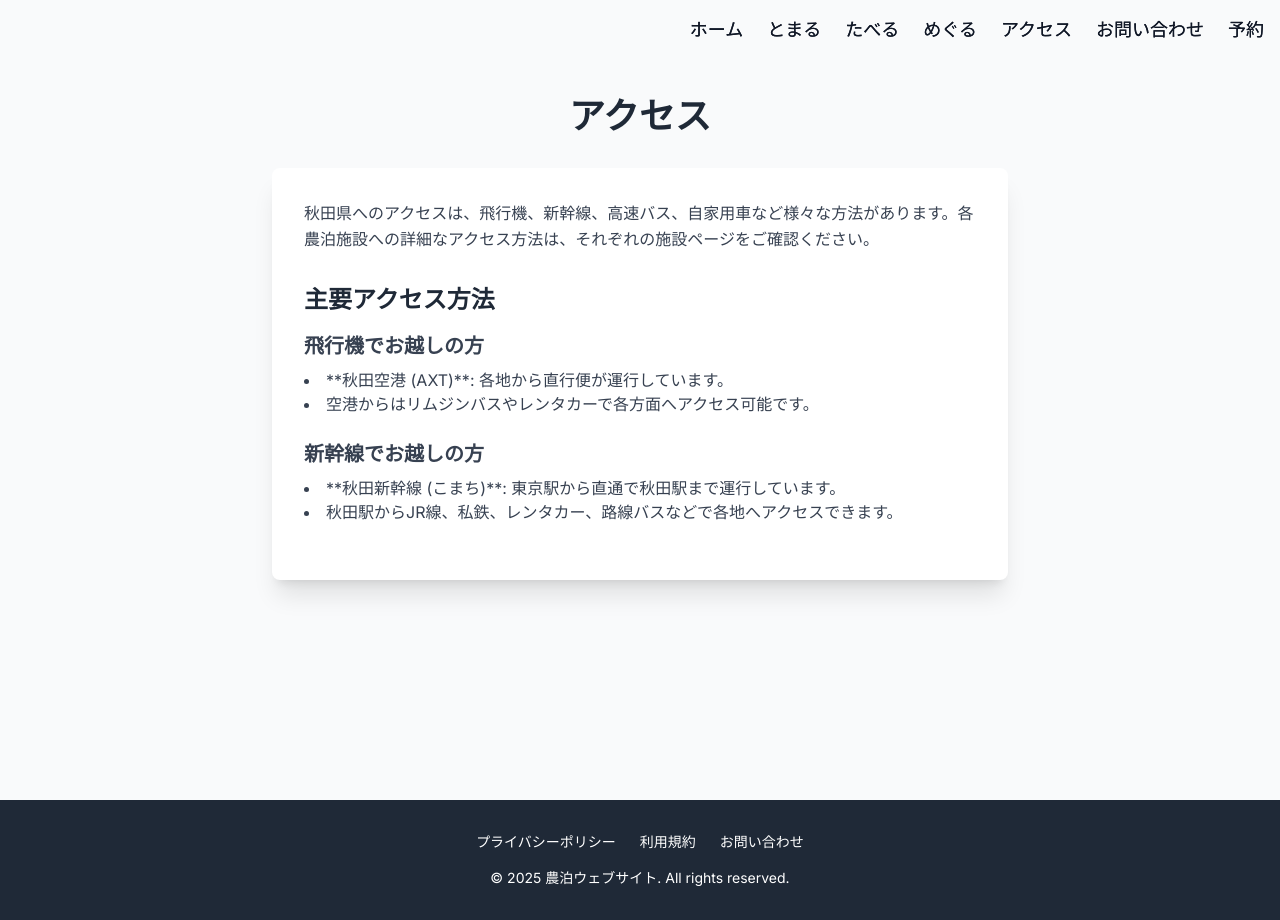
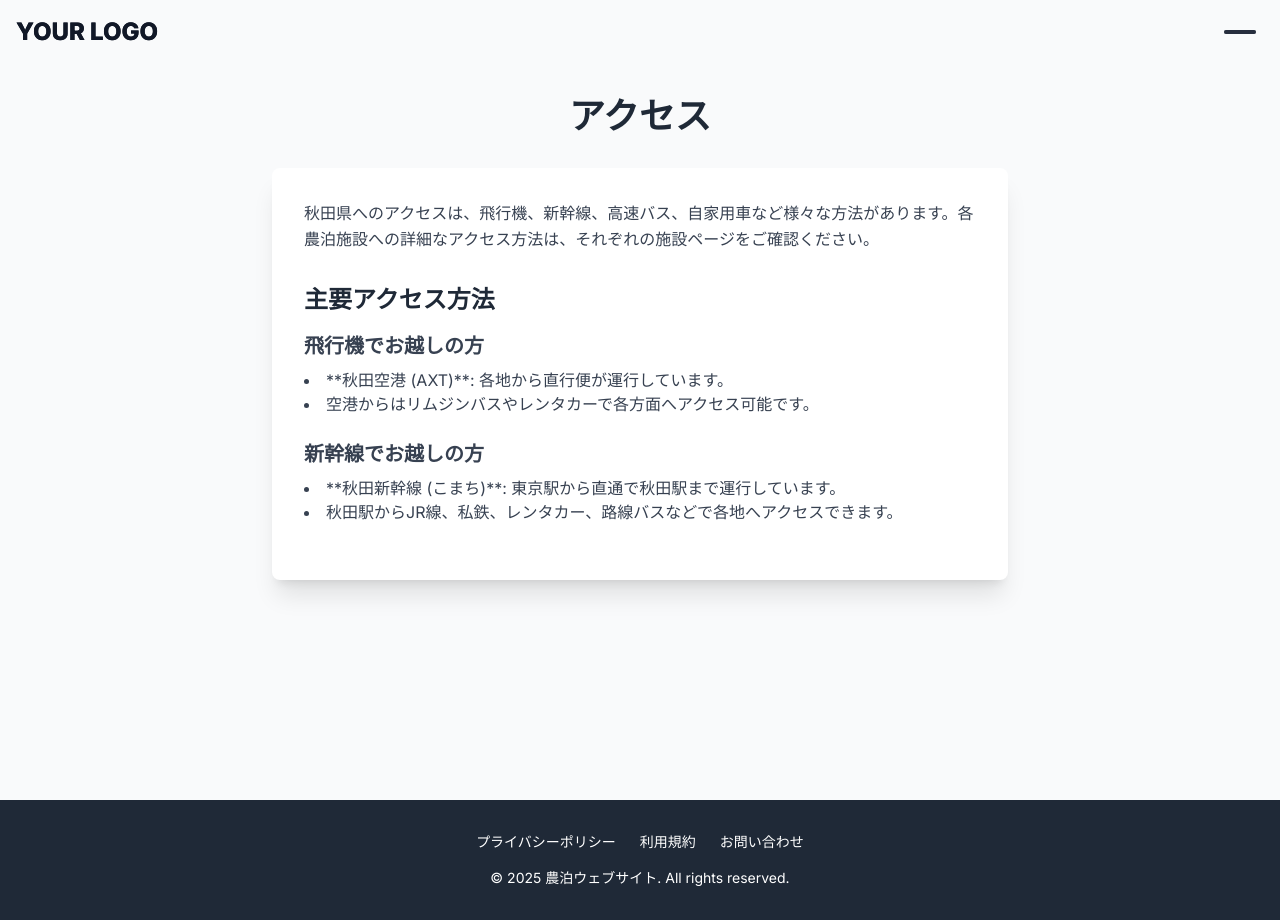
Before and after one commit to APU-RyoTakeda/nouhaku-website, a Next.js app in the folder frontend/: page /access in a window 1280 px wide. Built offline with nearby package versions, Linux system fonts and the light colour scheme.

Commit message:
feat(header): フルスクリーンメニューと呼吸効果アイコンを実装(仮）

```diff
--- /dev/null
+++ b/frontend/src/components/common/MenuBarIcon.tsx
@@ -0,0 +1,30 @@
+// frontend/src/components/common/MenuBarIcon.tsx
+'use client'; // クライアントコンポーネントとしてマーク
+
+import React from 'react';
+
+// MenuBarIconコンポーネントのpropsの型定義
+interface MenuBarIconProps {
+  toggled: boolean; // メニューが開いているかどうか
+  toggle: (toggled: boolean) => void; // メニューの開閉を切り替える関数
+  isScrolled: boolean; // ヘッダーがスクロールされた状態かどうか
+}
+
+const MenuBarIcon: React.FC<MenuBarIconProps> = ({ toggled, toggle, isScrolled }) => {
+  return (
+    <button
+      onClick={() => toggle(!toggled)} // 親から渡されたtoggle関数を使用
+      className="block p-2 focus:outline-none z-50 relative transition-transform duration-300 ease-in-out hover:scale-110"
+      aria-label={toggled ? "Close menu" : "Open menu"}
+    >
+      {/* 一本の線。メニューが開いているときは非表示、開いていないときは呼吸効果 */}
+      <div
+        className={`w-8 h-1 rounded transition-opacity duration-300 ease-in-out ${
+          isScrolled ? 'bg-white' : 'bg-gray-900' // スクロールに応じた色
+        } ${toggled ? 'opacity-0' : 'opacity-100'} ${!toggled ? 'animate-breathing-light' : ''}`} // アニメーションクラス
+      ></div>
+    </button>
+  );
+};
+
+export default MenuBarIcon;
--- a/frontend/src/components/layout/Header.tsx
+++ b/frontend/src/components/layout/Header.tsx
@@ -2,27 +2,50 @@
 'use client'; // クライアントコンポーネントとしてマーク
 
 import { useState, useEffect } from 'react';
-import Hamburger from 'hamburger-react';
 import Link from 'next/link';
-// import Image from 'next/image'; // ヘッダーではImageコンポーネントは不要になるので削除またはコメントアウト
+import MenuBarIcon from '../common/MenuBarIcon'; // 新しいMenuBarIconコンポーネントをインポート
 
-const navItems = [
-  { name: 'ホーム', href: '/' },
-  { name: 'とまる', href: '/houses' },
-  { name: 'たべる', href: '/eat' },
-  { name: 'めぐる', href: '/explore' },
-  { name: 'アクセス', href: '/access' },
-  { name: 'お問い合わせ', href: '/contact' },
-  { name: '予約', href: '/booking' },
+// ナビゲーションアイテムの型定義
+export interface NavItem { // 他のファイルで使う可能性があるのでexport
+  name: string; // 表示名 (英語)
+  href: string; // リンク先
+}
+
+// ヘッダーコンポーネントのプロパティの型定義
+interface HeaderProps {
+  heroHeight: number; // HeroSectionの高さを受け取る
+}
+
+const navItems: NavItem[] = [
+  // メニュー項目を英語に変更し、'Home'は全画面メニューから除外
+  // { name: 'Home', href: '/' }, // 'Home'はオーバービューには表示しない
+  { name: 'Stay', href: '/houses' },
+  { name: 'Eat', href: '/eat' },
+  { name: 'Explore', href: '/explore' },
+  { name: 'Access', href: '/access' },
+  { name: 'Contact', href: '/contact' },
+  { name: 'Booking', href: '/booking' },
+  { name: 'Privacy Policy', href: '/privacy-policy' },
 ];
 
-export default function Header() {
-  const [isOpen, setOpen] = useState(false);
-  const [isScrolled, setIsScrolled] = useState(false);
+// SNSリンクの例（アイコンはFont Awesomeなどを想定）
+const snsLinks = [
+  { name: 'X (Twitter)', href: 'https://twitter.com/your_account', icon: 'M18.244 2.25h3.308l-7.227 8.26 8.502 11.24H16.17l-5.21 -6.878L4.928 21.75H1.61L9.843 12.06 1.956 2.25H5.41zm10.077 18.528l-1.644-1.815h-2.923l1.974-2.181l-3.328-3.666h-2.903l-1.996 2.2h-2.923l1.974-2.181l-3.328-3.666h-2.903l-1.996 2.2h-2.923l1.974-2.181l-3.328-3.666h-2.903l-1.996 2.2z' }, // X (旧Twitter) のSVGパス例
+  { name: 'Instagram', href: 'https://instagram.com/your_account', icon: 'M12 2C6.477 2 2 6.477 2 12s4.477 10 10 10 10-4.477 10-10S17.523 2 12 2zm3.5 11.5c.828 0 1.5.672 1.5 1.5s-.672 1.5-1.5 1.5-1.5-.672-1.5-1.5.672-1.5 1.5-1.5zm-3-4c1.657 0 3 1.343 3 3s-1.343 3-3 3-3-1.343-3-3 1.343-3 3-3z' }, // InstagramのSVGパス例
+  { name: 'Facebook', href: 'https://facebook.com/your_page', icon: 'M12 2C6.477 2 2 6.477 2 12s4.477 10 10 10 10-4.477 10-10S17.523 2 12 2zm2.25 7.5h-1.5c-.345 0-.75.305-.75.75v1.5h2.25l-.3 2.25h-1.95V20H9.75v-6.75H7.5V9.75h2.25V7.5c0-1.24 1.157-2.25 2.25-2.25h2.25v2.25z' }, // FacebookのSVGパス例
+];
+
+export default function Header({ heroHeight }: HeaderProps) {
+  const [isOpen, setOpen] = useState(false); // モバイルメニューの開閉状態
+  const [isScrolled, setIsScrolled] = useState(false); // スクロール状態
 
   useEffect(() => {
     const handleScroll = () => {
-      if (window.scrollY > 50) { // 50pxスクロールしたら変化
+      // heroHeightに基づいてスクロール状態を判定
+      // HeroSectionの終わりから約80px手前でヘッダーのスタイルを変更
+      // heroHeightがない場合はデフォルト値（例: 50px）を使用
+      const scrollThreshold = heroHeight !== undefined ? heroHeight - 80 : 50;
+      if (window.scrollY > scrollThreshold) {
         setIsScrolled(true);
       } else {
         setIsScrolled(false);
@@ -31,29 +54,75 @@ export default function Header() {
 
     window.addEventListener('scroll', handleScroll);
     return () => window.removeEventListener('scroll', handleScroll);
-  }, []);
+  }, [heroHeight]); // heroHeightが変更されたらエフェクトを再実行
+
+  // メニュー開閉時にbodyのスクロールを制御
+  useEffect(() => {
+    if (isOpen) {
+      document.body.style.overflow = 'hidden'; // スクロール禁止
+    } else {
+      document.body.style.overflow = 'unset'; // スクロール許可
+    }
+    // コンポーネントのアンマウント時にも元に戻す
+    return () => {
+      document.body.style.overflow = 'unset';
+    };
+  }, [isOpen]);
+
+  // メニュー項目をグループに分類 (英語名に更新)
+  // 'Home' は全画面メニューから除外
+  const mainNavItems = navItems.filter(item =>
+    ['Stay', 'Eat', 'Explore', 'Access'].includes(item.name)
+  );
+  const utilityNavItems = navItems.filter(item =>
+    ['Contact', 'Booking', 'Privacy Policy'].includes(item.name)
+  );
 
   return (
     <header className={`fixed top-0 left-0 w-full z-50 transition-all duration-300 ${
-      isScrolled ? 'bg-gray-900 bg-opacity-70 shadow-md py-2' : 'bg-transparent py-4' // スクロール時のスタイル
+      isScrolled ? 'bg-gray-900 bg-opacity-90 shadow-md py-2' : 'bg-transparent py-4' // スクロール時のスタイル
     }`}>
       <div className="container mx-auto flex justify-between items-center px-4">
-        {/* ロゴ部分をテキストに変更 */}
-        {/* ★変更点: -mt-2 だった箇所をより大きな数値に変更します。例: -mt-4, -mt-6, -mt-8 など */}
-        <Link href="/" className={`text-base font-bold transition-colors duration-300 ${
-           isScrolled ? 'text-gray-800' : 'text-gray-900'
-         } -ml-8 -mt-4`}> {/* <-- この数値を調整してください */}
-          {/* ここをヘッダーに表示したいテキストロゴに変更してください */}
+        {/* ロゴ部分 */}
+        <Link href="/" className={`text-2xl font-extrabold transition-colors duration-300 ${
+            isScrolled ? 'text-white' : 'text-gray-900' // スクロールに応じて色を変更
+          }`}>
+          {/* ここにヘッダーに表示したいテキストロゴを入力してください */}
+          YOUR LOGO
         </Link>
 
-        {/* デスクトップナビゲーション */}
-        <nav className="hidden md:block">
-          <ul className="flex space-x-6">
-            {navItems.map((item) => (
+        {/* MenuBarIconコンポーネントを配置 */}
+        <MenuBarIcon toggled={isOpen} toggle={setOpen} isScrolled={isScrolled} />
+      </div>
+
+      {/* モバイルメニュー本体 (全画面オーバーレイ) */}
+      {isOpen && (
+        <div className={`
+          fixed inset-0 bg-black bg-opacity-90 flex flex-col items-center justify-center z-40
+          animate-fade-in-scale
+        `}>
+          {/* 閉じるボタン (X印) */}
+          <button
+            onClick={() => setOpen(false)} // クリックでメニューを閉じる
+            className="absolute top-4 right-4 text-white text-5xl p-2 z-50 hover:text-green-400 transition-colors duration-200"
+            aria-label="Close menu" // aria-labelも英語に
+          >
+            &times;
+          </button>
+
+          {/* メニュー項目を囲む中央寄せされたコンテナ */}
+          <div className="w-full max-w-xl mx-auto px-4 sm:px-6 lg:px-8 py-8 text-left">
+            {/* 主要なナビゲーション項目グループ */}
+            <nav className="mb-10"> {/* 下のグループとの間に大きな余白 */}
+              <ul className="flex flex-col space-y-6"> {/* 縦並び、項目間の余白 */}
+                {mainNavItems.map((item) => (
                   <li key={item.name}>
-                <Link href={item.href} className={`text-lg font-medium hover:text-green-600 transition-colors ${
-                  isScrolled ? 'text-white' : 'text-gray-900'
-                }`}>
+                    <Link
+                      href={item.href}
+                      onClick={() => setOpen(false)}
+                      // Hina Minchoフォントを適用、太字は削除
+                      className={`block py-2 px-0 text-white hover:text-green-400 transition-colors duration-200 text-6xl font-bold`}
+                    >
                       {item.name}
                     </Link>
                   </li>
@@ -61,41 +130,16 @@ export default function Header() {
               </ul>
             </nav>
 
-        {/* モバイルメニューアイコン */}
-        <div className="md:hidden">
-          <Hamburger
-            toggled={isOpen}
-            toggle={setOpen}
-            color={isScrolled ? "#FFFFFF" : "#4B5563"}
-            direction="right"
-            size={28}
-          />
-        </div>
-      </div>
-
-      {/* モバイルメニュー本体 */}
-      {isOpen && ( // isOpenがtrueのときのみ表示
-        <>
-          {/* モバイルメニューの背景オーバーレイ */}
-          <div
-            className="fixed inset-0 bg-black bg-opacity-50 z-40 md:hidden"
-            onClick={() => setOpen(false)} // オーバーレイクリックで閉じる
-          ></div>
-          {/* モバイルメニューコンテンツ */}
-          <div className={`
-            md:hidden fixed top-0 right-0 h-full w-64 bg-white shadow-lg py-6 z-50
-            transition-transform duration-300
-            ${isOpen ? 'translate-x-0' : 'translate-x-full'}
-            pt-20
-          `}>
-            <nav>
-              <ul className="flex flex-col items-center space-y-5">
-                {navItems.map((item) => (
+            {/* その他のユーティリティ項目グループ（上に線） */}
+            <nav className="border-t-2 border-white pt-6 mb-10"> {/* 上に線、上にパディング、下に余白 */}
+              <ul className="flex flex-col space-y-4"> {/* 縦並び、項目間の余白 */}
+                {utilityNavItems.map((item) => (
                   <li key={item.name}>
                     <Link
                       href={item.href}
                       onClick={() => setOpen(false)}
-                      className="text-gray-800 text-xl font-semibold hover:text-green-600 transition-colors block py-2 px-4 w-full text-center"
+                      // Hina Minchoフォントを適用
+                      className="block py-2 px-0 text-white hover:text-green-400 transition-colors duration-200 text-4xl"
                     >
                       {item.name}
                     </Link>
@@ -103,8 +147,31 @@ export default function Header() {
                 ))}
               </ul>
             </nav>
+
+            {/* SNSリンクグループ（上に線） */}
+            <nav className="border-t-2 border-white pt-6"> {/* 上に線、上にパディング */}
+              <ul className="flex flex-row space-x-6 justify-start items-center"> {/* 横並び、項目間の余白、左揃え */}
+                {snsLinks.map((link) => (
+                  <li key={link.name}>
+                    <a
+                      href={link.href}
+                      target="_blank" // 新しいタブで開く
+                      rel="noopener noreferrer" // セキュリティ対策
+                      onClick={() => setOpen(false)}
+                      className="block text-white hover:text-green-400 transition-colors duration-200"
+                      aria-label={link.name}
+                    >
+                      {/* SVGアイコンをここに埋め込む */}
+                      <svg className="w-8 h-8 fill-current" viewBox="0 0 24 24" aria-hidden="true">
+                        <path d={link.icon}></path>
+                      </svg>
+                    </a>
+                  </li>
+                ))}
+              </ul>
+            </nav>
           </div>
-        </>
+        </div>
       )}
     </header>
   );
```
Also changed, not shown: frontend/tailwind.config.ts (+14 -0 lines). Lines whose indentation alone changed are shown as unchanged.
